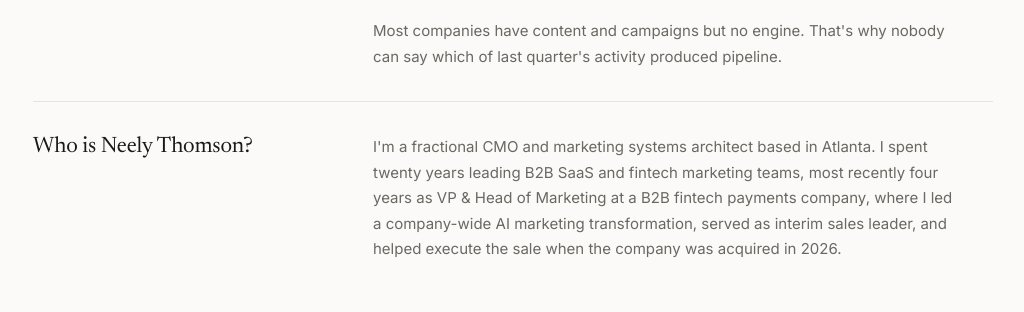
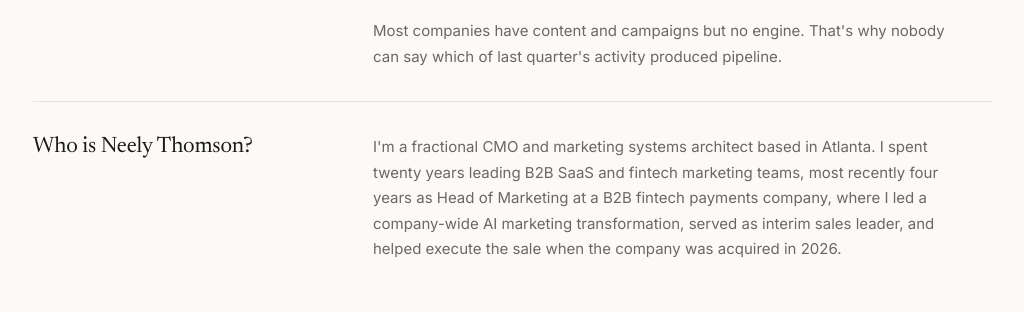
Before and after one commit to neelythomson/neelythomson-site, a Next.js app: page /faq in a window 1280 px wide. Shown: the part 1542-1854 px from the top of the page, without its empty margins (127-1151 px from the left). Built offline with nearby package versions, Linux system fonts and the light colour scheme.

Commit message:
FAQ: title now Head of Marketing

```diff
--- a/src/app/faq/page.tsx
+++ b/src/app/faq/page.tsx
@@ -52,7 +52,7 @@ const groups: Group[] = [
       {
         q: "Who is Neely Thomson?",
         a: [
-          "I'm a fractional CMO and marketing systems architect based in Atlanta. I spent twenty years leading B2B SaaS and fintech marketing teams, most recently four years as VP & Head of Marketing at a B2B fintech payments company, where I led a company-wide AI marketing transformation, served as interim sales leader, and helped execute the sale when the company was acquired in 2026.",
+          "I'm a fractional CMO and marketing systems architect based in Atlanta. I spent twenty years leading B2B SaaS and fintech marketing teams, most recently four years as Head of Marketing at a B2B fintech payments company, where I led a company-wide AI marketing transformation, served as interim sales leader, and helped execute the sale when the company was acquired in 2026.",
         ],
       },
     ],
```
